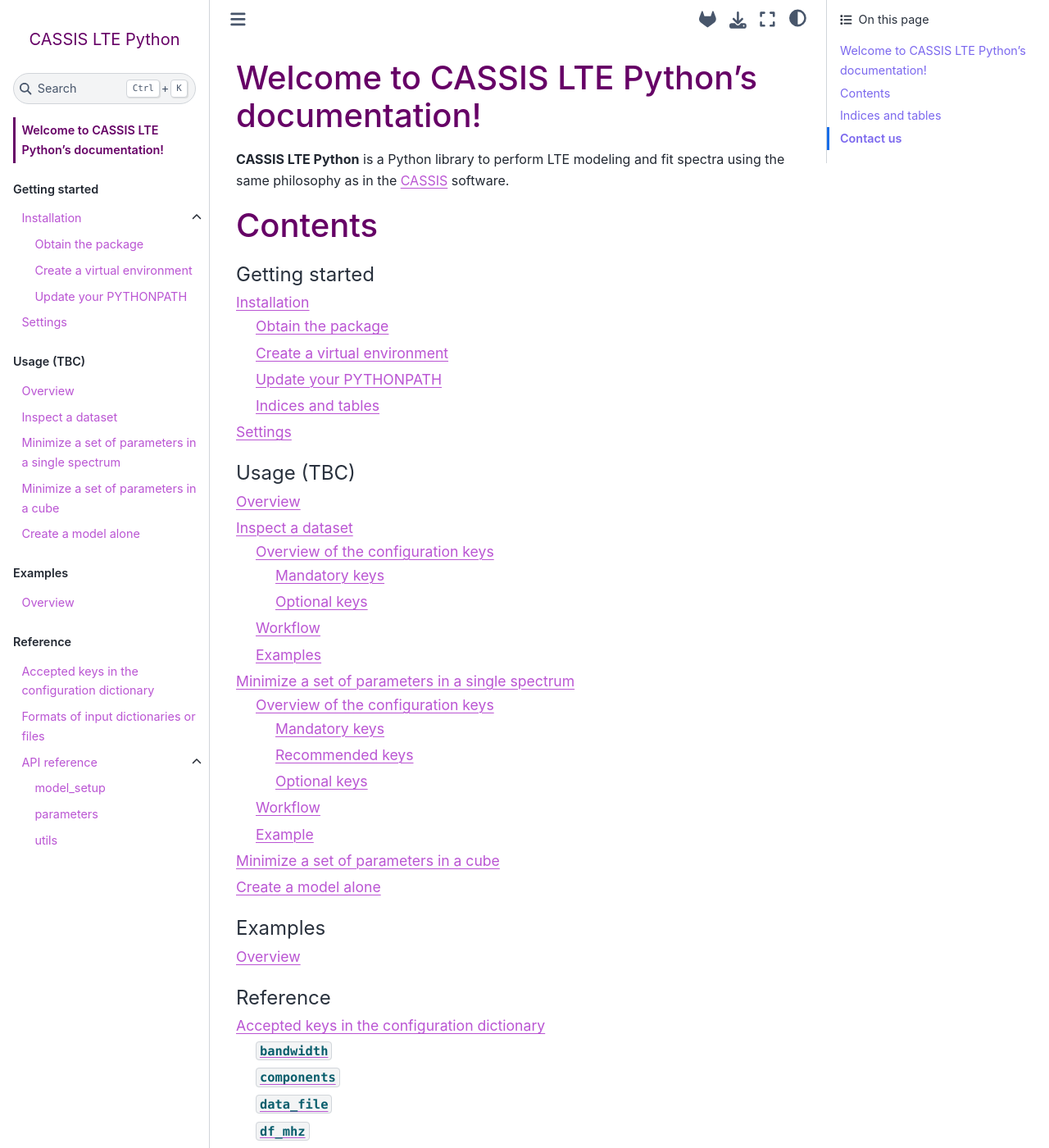
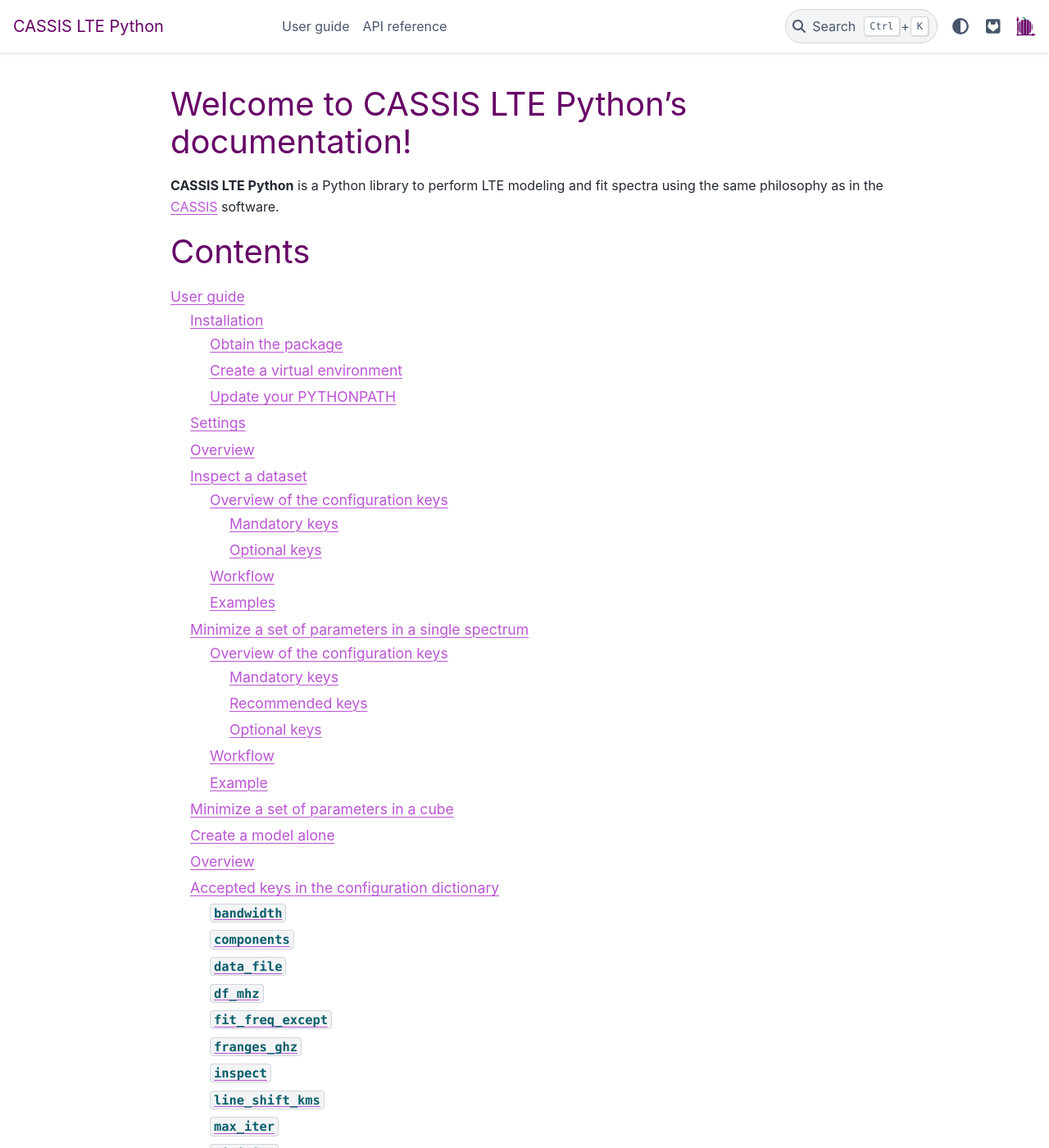
Before and after one commit to sandrine-bottinelli/cassis-lte-python, a Sphinx documentation site: the page built from docs/source/index.rst, in a window 1280 px wide and 1400 px high. Shown: the whole window at 82% size. Built offline with Sphinx 7.4.7 and the PyData theme 0.15.4, drawn with Linux system fonts in a browser that asks for light colours; some of the changed text lies outside the part shown.

Commit message:
Switch to pydata theme.

```diff
--- a/docs/source/_static/cassis.css
+++ b/docs/source/_static/cassis.css
@@ -1,4 +1,8 @@
 /* use !important to ensure your styles override the theme’s defaults.*/
+
+.footer-items__start, .footer-items__end {
+  flex-direction: row;
+}
 
 h1 {
     color: #660066 !important;
--- a/docs/source/api/index.rst
+++ b/docs/source/api/index.rst
@@ -3,15 +3,8 @@
 #############
 
 .. toctree::
+   :titlesonly:
 
-    model_setup
-    parameters
-    utils
-
-
-Indices and tables
-==================
-
-* :ref:`genindex`
-* :ref:`modindex`
-* :ref:`search`
+   model_setup
+   parameters
+   utils
--- a/docs/source/conf.py
+++ b/docs/source/conf.py
@@ -141,21 +141,23 @@
 html_last_updated_fmt = ""
 
 # html_theme = 'classic'
-# html_theme = 'pydata_sphinx_theme'
-html_theme = "sphinx_book_theme"  # https://sphinx-book-theme.readthedocs.io
+html_theme = 'pydata_sphinx_theme'
+# html_theme = "sphinx_book_theme"  # https://sphinx-book-theme.readthedocs.io
 html_title = "CASSIS LTE Python"
-html_theme_options = {
-    "home_page_in_toc": True,  # book theme
-    "show_navbar_depth": 2,  # book theme
-    "toc_title": "On this page",  # book theme
-    "repository_url": "https://gitlab.in2p3.fr/sandrine.bottinelli/cassis-lte-python",  # book theme
-    "use_repository_button": True,  # book theme
+
+# options, book theme
+# html_theme_options = {
+    # "home_page_in_toc": True,  # book theme
+    # "show_navbar_depth": 2,  # book theme
+    # "toc_title": "On this page",  # book theme
+    # "repository_url": "https://gitlab.in2p3.fr/sandrine.bottinelli/cassis-lte-python",  # book theme
+    # "use_repository_button": True,  # book theme
     # "use_source_button": True,  # book theme ; source button
     # "repository_branch": "master",  # book theme ; source button
     # "path_to_docs": "docs/source",  # book theme ; source button
     # "header_links_before_dropdown": 4,
-    "show_toc_level": 3,  # Show subsections in TOC (RHS)
-    "navigation_depth": 4,
+    # "show_toc_level": 3,  # Show subsections in TOC (RHS)
+    # "navigation_depth": 4,
     # "collapse_navigation": False,  # Keep nav expanded by default
     # # [left, content, right] For testing that the navbar items align properly
     # "navbar_align": "left",
@@ -164,6 +166,46 @@
     #     "**/*": ["page-toc", "edit-this-page", "sourcelink"],
     #     "examples/no-sidebar": [],
     # },
+# }
+
+# options, pydata theme
+html_theme_options = {
+    "show_nav_level": 2,
+    "show_toc_level": 3,  # Show subsections in TOC (RHS)
+    "navigation_depth": 4,
+    "navbar_start": ["navbar-logo"],
+    "navbar_center": ["navbar-nav"],
+    # "navbar_persistent": ["search-button"],
+    # "navbar_end": ["navbar-icon-links", "theme-switcher"],
+    "navbar_end": ["theme-switcher", "navbar-icon-links"],  # search-field
+    # "search_bar_text": "Search",
+    "navbar_align": "content",  # content or left or right
+    # "secondary_sidebar_items": ["page-toc", "edit-this-page", "sourcelink"],
+    "secondary_sidebar_items": ["page-toc", "sourcelink"],
+    "footer_start": ["copyright"],  # , "last-updated"
+    "footer_center": ["sphinx-version"],
+    "footer_end": ["theme-version"],
+    "icon_links": [
+        {
+            # Label for this link
+            "name": "GitLab",
+            # URL where the link will redirect
+            "url": "https://gitlab.in2p3.fr/sandrine.bottinelli/cassis-lte-python",  # required
+            # Icon class (if "type": "fontawesome"), or path to local image (if "type": "local")
+            "icon": "fa-brands fa-square-gitlab",
+            # The type of image to be used (see below for details)
+            "type": "fontawesome",
+        },
+        {
+            "name": "CASSIS",
+            "url": "https://cassis.irap.omp.eu",
+            "icon": "_static/logoCassis.gif",
+            "type": "local",
+        },
+
+    ],
+    "back_to_top_button": True,
+    "content_footer_items": ["last-updated"],
 }
 
 # html_theme_options = {
--- a/docs/source/index.rst
+++ b/docs/source/index.rst
@@ -14,30 +16,13 @@
 ========
 
 .. toctree::
-   :caption: Getting started
 
-   installation/index
-   settings
+   user_guide/index
 
 .. toctree::
-   :caption: Usage (TBC)
+   :maxdepth: 0
+   :titlesonly:
 
-   usecases/overview.rst
-   usecases/usecase_la.rst
-   usecases/usecase_minimize.rst
-   usecases/usecase_minimize_cube.rst
-   usecases/usecase_model_only.rst
-
-.. toctree::
-   :caption: Examples
-
-   examples/overview.rst
-
-.. toctree::
-   :caption: Reference
-
-   config_keys
-   input_files
    api/index
 
 
--- a/docs/source/input_files.rst
+++ b/docs/source/user_guide/input_files.rst
@@ -61,4 +61,4 @@
 Velocity ranges
 ---------------
 
-.. literalinclude:: ../../examples/data-fitting/inputs/velocityRanges.txt
+.. literalinclude:: ../../../examples/data-fitting/inputs/velocityRanges.txt
--- a/docs/source/installation/index.rst
+++ b/docs/source/user_guide/installation/index.rst
@@ -7,10 +7,3 @@
     get_package
     virtual_env
     python_path
-
-Indices and tables
-==================
-
-* :ref:`genindex`
-* :ref:`modindex`
-* :ref:`search`
```
Also changed, not shown: other parts of docs/source/index.rst (+2 -0 lines), docs/source/user_guide/index.rst (added, +28 -0 lines), docs/source/_static/logoCassis.gif (added), docs/source/user_guide/config_keys.rst (renamed from docs/source/config_keys.rst), docs/source/user_guide/examples/overview.rst (renamed from docs/source/examples/overview.rst), docs/source/user_guide/installation/get_package.rst (renamed from docs/source/installation/get_package.rst), docs/source/user_guide/installation/python_path.rst (renamed from docs/source/installation/python_path.rst), docs/source/user_guide/installation/virtual_env.rst (renamed from docs/source/installation/virtual_env.rst), docs/source/user_guide/settings.rst (renamed from docs/source/settings.rst), docs/source/user_guide/usecases/overview.rst (renamed from docs/source/usecases/overview.rst), docs/source/user_guide/usecases/usecase_la.rst (renamed from docs/source/usecases/usecase_la.rst), docs/source/user_guide/usecases/usecase_minimize.rst (renamed from docs/source/usecases/usecase_minimize.rst), docs/source/user_guide/usecases/usecase_minimize_cube.rst (renamed from docs/source/usecases/usecase_minimize_cube.rst), docs/source/user_guide/usecases/usecase_model_only.rst (renamed from docs/source/usecases/usecase_model_only.rst).
